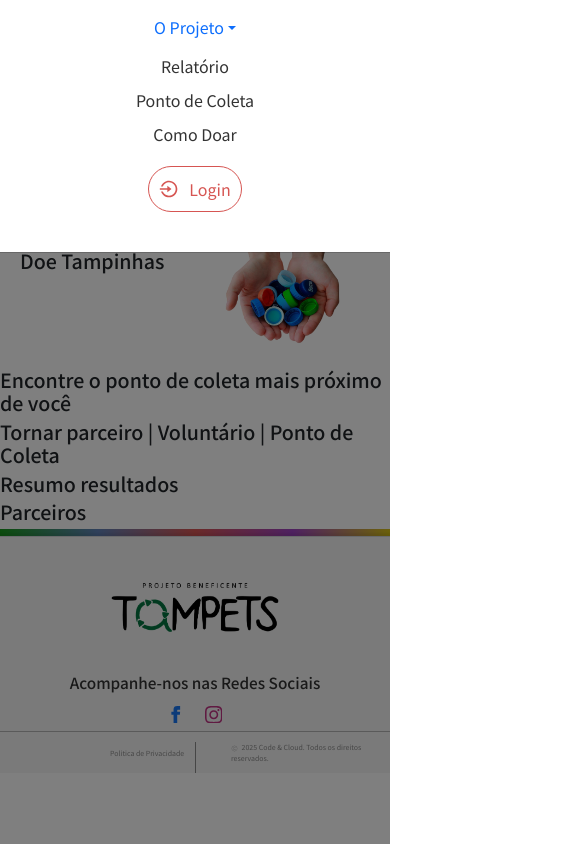
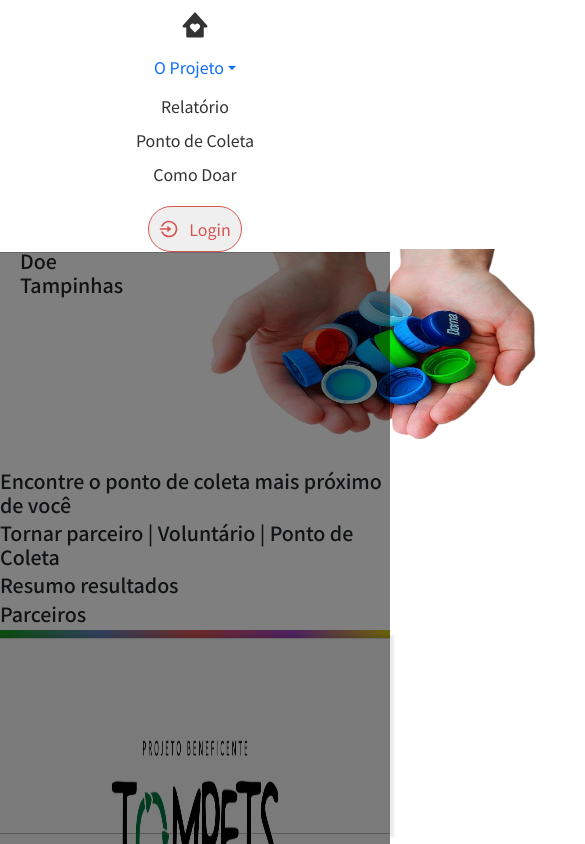
Before and after one commit to DaianeKCamargo/FATEC_ProjetoIntegrador2, a Next.js app: page / in a window 390 px wide. Both pictures are taken after a click on the icon 330 px from the left and 47 px from the top of the page. Shown: the top 844 px of the page, 585 px wide, since content can reach past the window. Built offline with nearby package versions, Linux system fonts and the light colour scheme.

Commit message:
STYLES: Navbar
inserção home menu mobile

```diff
--- a/app/globals.css
+++ b/app/globals.css
@@ -1,6 +1,3 @@
-@import "tailwindcss";
-@import "bootstrap/dist/css/bootstrap.min.css";
-
 /* GERAL */
 :root {
   margin: 0;
@@ -31,8 +28,20 @@ section {
 
 /* COMPONENTES */
 
+
 @media (max-width: 768px) {
+
+  /* GERAL */
   section {
     margin: 0;
   }
+
+  /* NAVBAR */
+  /* a {
+    -webkit-tap-highlight-color: transparent;
+    text-decoration: none;
+    color: inherit;
+  } */
+
+
 }
--- a/components/navbar/NavbarLogout.tsx
+++ b/components/navbar/NavbarLogout.tsx
@@ -8,6 +8,7 @@ import { FaBarsStaggered } from 'react-icons/fa6';
 import { useState } from 'react';
 import { useRouter } from 'next/navigation';
 import FaixaColorida from '../FaixaColorida';
+import { BiSolidHomeHeart } from "react-icons/bi";
 
 export default function NavbarLogout() {
 
@@ -82,6 +83,9 @@ export default function NavbarLogout() {
                 <Offcanvas.Body className={styles.bodylateral}>
                     <Nav className={styles.navlateral}>
                         <div className={styles.navitemslateral}>
+                            <Link className={styles.item} href="/" onClick={handleFechado}>
+                                <BiSolidHomeHeart size={30} />
+                            </Link>
 
                             <NavDropdown className={styles.item1} title="O Projeto">
                                 <NavDropdown.Item
--- a/styles/navbar.module.css
+++ b/styles/navbar.module.css
@@ -102,20 +102,6 @@
         color: #333;
     }
 
-    .item1 .dropdown-menu {
-        display: block !important;
-        position: relative !important;
-        background-color: transparent !important;
-        border: none !important;
-        box-shadow: none !important;
-    }
-
-    .item1 .dropdown-item {
-        font-size: 1.6rem !important;
-        padding: 1rem 0 !important;
-        color: #333 !important;
-    }
-
     .navhamburguer {
         display: flex;
         align-items: center;
```
